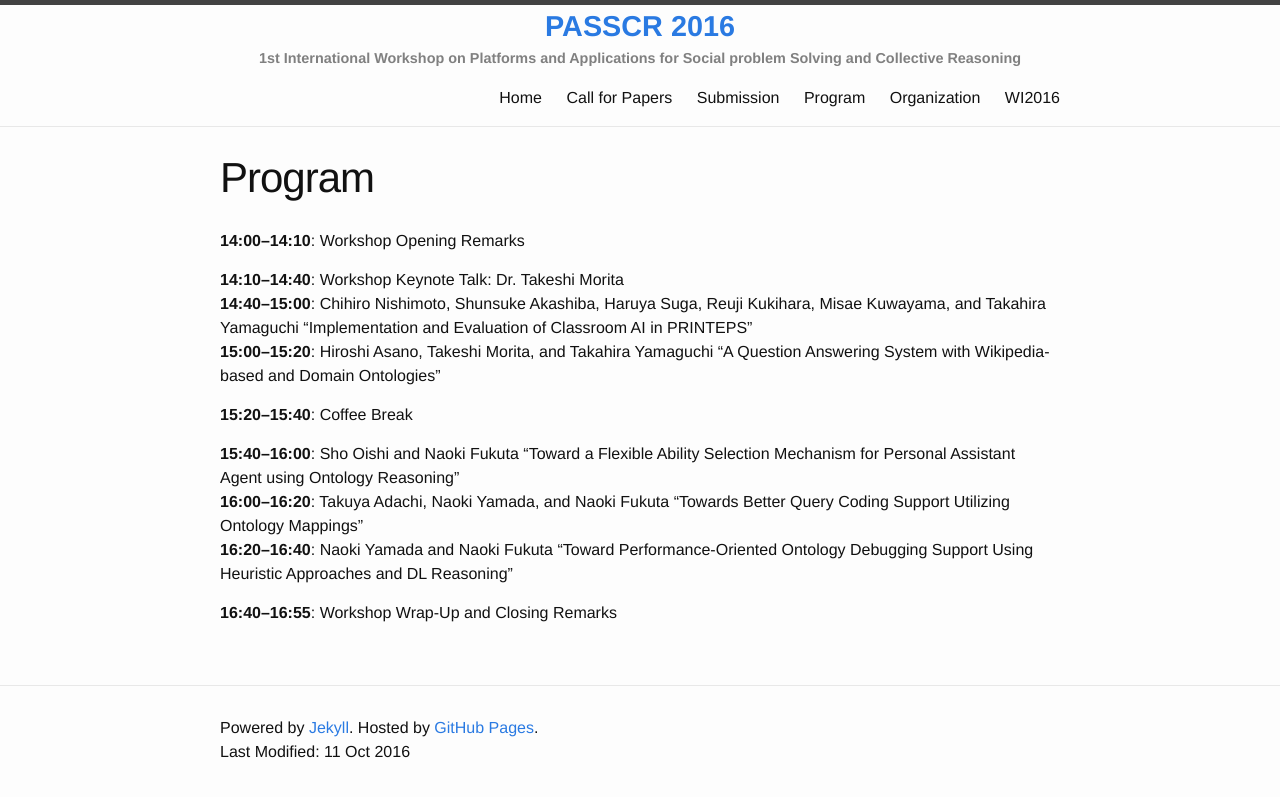
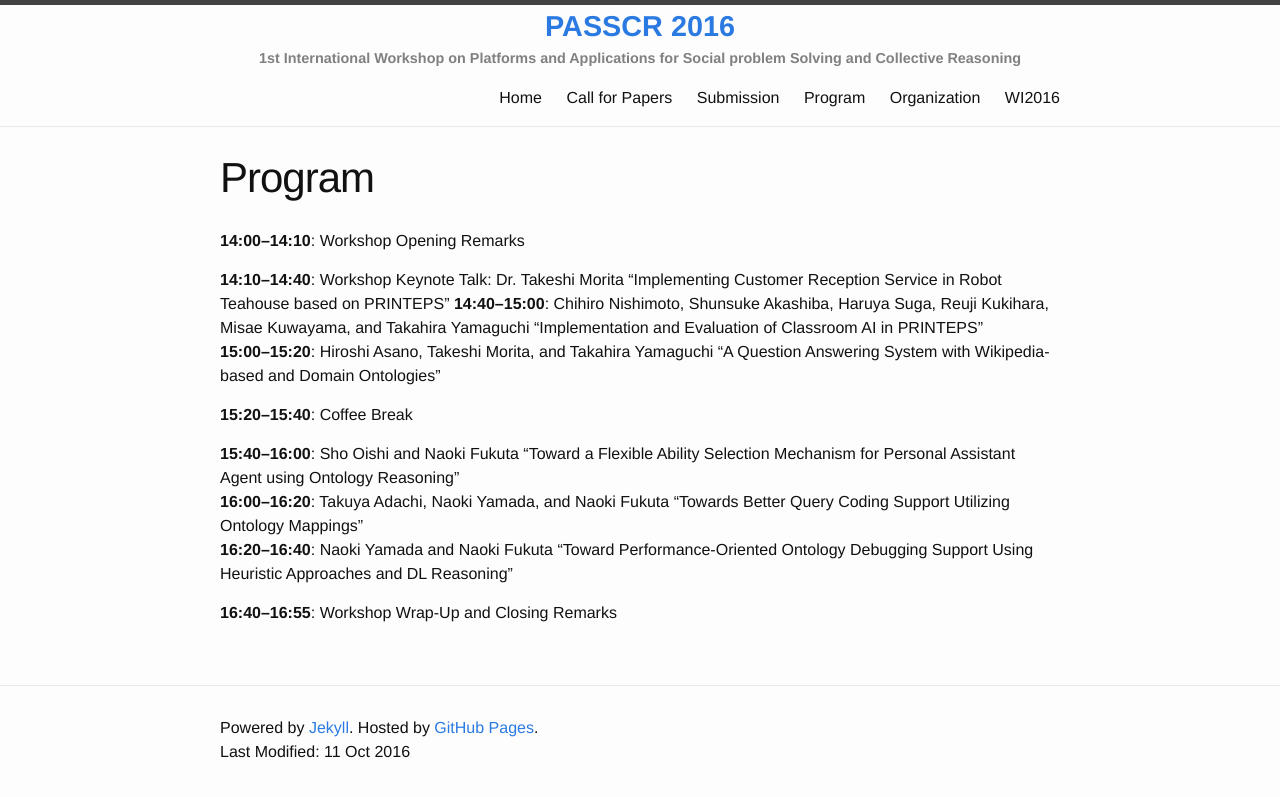
Before and after one commit to passcr/passcr.github.io, a Jekyll site: the page built from program.md, in a window 1280 px wide. Shown: the top 797 px of the page. Built offline with Jekyll 4.4.1, drawn with Linux system fonts in a browser that asks for light colours.

Commit message:
added keynote title

```diff
--- a/program.md
+++ b/program.md
@@ -6,7 +6,7 @@ permalink: /program/
 
 **14:00--14:10**: Workshop Opening Remarks
 
-**14:10--14:40**: Workshop Keynote Talk: Dr. Takeshi Morita
+**14:10--14:40**: Workshop Keynote Talk: Dr. Takeshi Morita "Implementing Customer Reception Service in Robot Teahouse based on PRINTEPS"
 **14:40--15:00**: Chihiro Nishimoto, Shunsuke Akashiba, Haruya Suga, Reuji Kukihara, Misae Kuwayama, and Takahira Yamaguchi "Implementation and Evaluation of Classroom AI in PRINTEPS"
 **15:00--15:20**: Hiroshi Asano, Takeshi Morita, and Takahira Yamaguchi "A Question Answering System with Wikipedia-based and Domain Ontologies"
 
```
